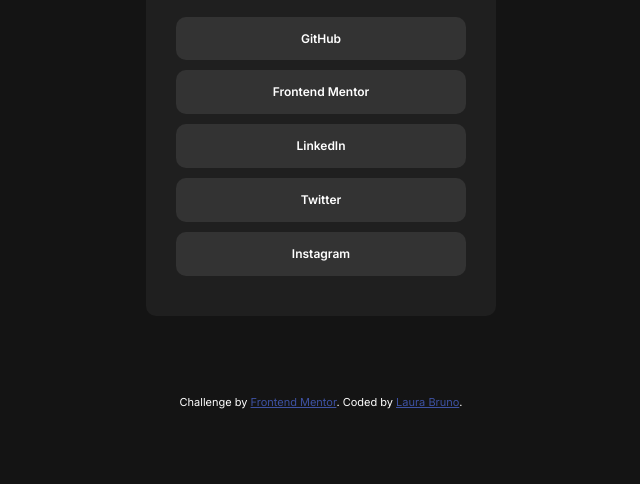
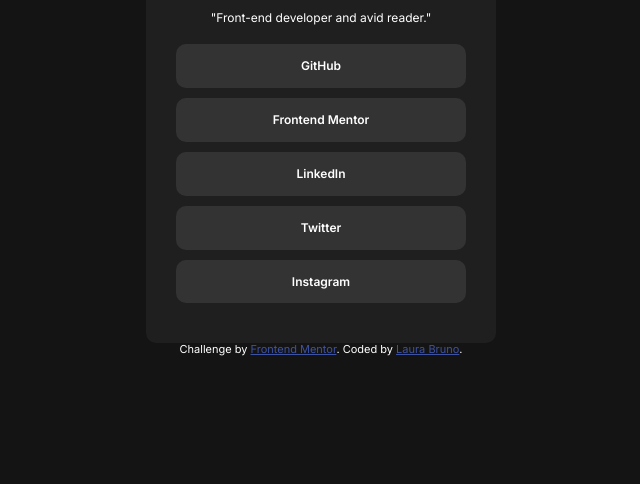
Before and after one commit to Lau464/socialProfile, a plain HTML site: page index.html in a window 1280 px wide. Shown: the part 316-800 px from the top of the page, without its empty margins (319-959 px from the left). Drawn offline with Linux system fonts and the light colour scheme; files that its build step writes are made by us from their sources; files whose address does not match are found by name.

Commit message:
Add files via upload

```diff
--- a/styles.css
+++ b/styles.css
@@ -27,6 +27,12 @@
 }
 
 body {
+    display: flex;
+    flex-direction: column;
+    justify-content: center;
+    align-items: center;
+    margin: 0;
+    height: 100vh;
     font-family: var(--fuente);
     background-color: var(--gris3);
     font-size: 1.4rem;
@@ -36,7 +42,6 @@
 
 .contenedor {
     background-color: var(--gris2);
-    margin: 10rem auto 8rem auto;
     max-width: 35rem;
     width: 90%;
     text-align: center;
```
